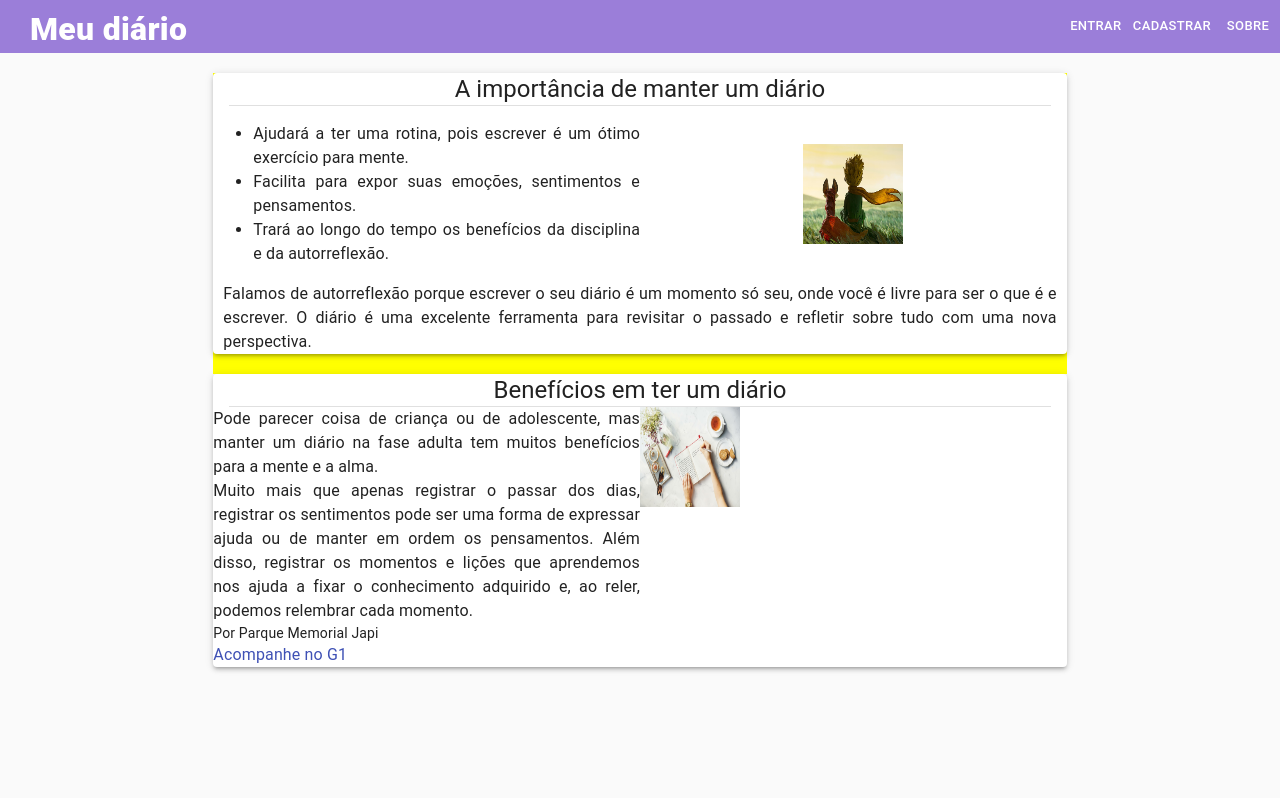
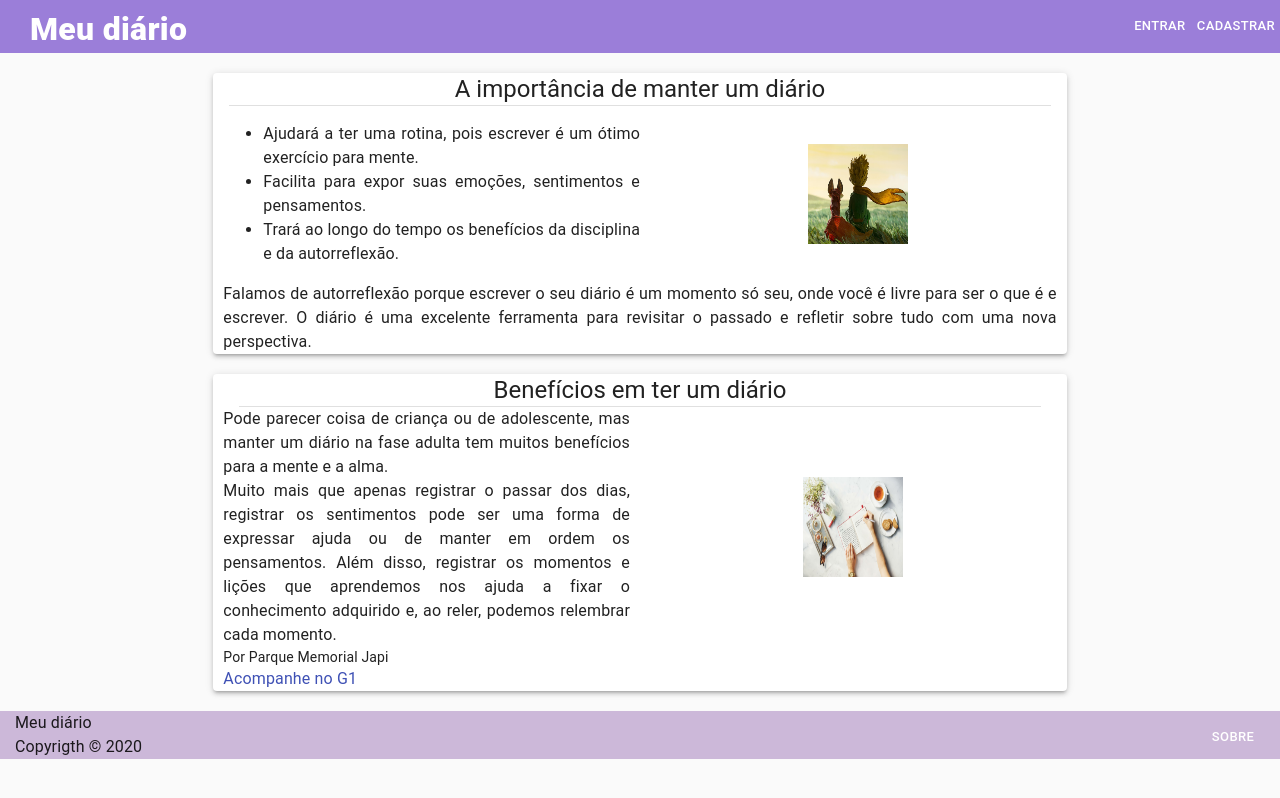
Before and after one commit to wandellamaia/aplicacaoWeb, a React (Create React App) app: page / in a window 1280 px wide. Built offline with nearby package versions, Linux system fonts and the light colour scheme.

Commit message:
Usabilidade do usuário

```diff
--- /dev/null
+++ b/src/features/InitialPage/views/Footer.jsx
@@ -0,0 +1,41 @@
+import { Typography, makeStyles, Grid, Button } from '@material-ui/core';
+
+import React from 'react';
+
+import Footnote from '../../../shared/components/Footnote';
+
+const useStyles = makeStyles((theme) => ({
+  textHeader: {
+    lineHeight: '1.5',
+  },
+  copyright: {
+    lineHeight: '1.5',
+  },
+  button: {
+    paddingTop: 15,
+    marginRight: 15,
+    color: '#FFFFFF',
+  },
+}));
+const Footer = () => {
+  const classes = useStyles();
+  return (
+    <Footnote>
+      <Grid container justify="center" style={{ marginLeft: 15 }}>
+        <Grid item xs>
+          <Typography className={classes.textHeader}>Meu diário</Typography>
+          <Typography className={classes.copyright}>
+            Copyrigth © 2020
+          </Typography>
+        </Grid>
+        <Grid item>
+          <Button size="small" className={classes.button}>
+            Sobre
+          </Button>
+        </Grid>
+      </Grid>
+    </Footnote>
+  );
+};
+
+export default Footer;
--- a/src/features/InitialPage/views/InitialPage.jsx
+++ b/src/features/InitialPage/views/InitialPage.jsx
@@ -9,10 +9,9 @@ import {
 } from '@material-ui/core';
 import React from 'react';
 import Menu from './Menu';
+import Footer from './Footer';
 import OutlinedCard from '../../../shared/components/OutlinedCard';
 import Colors from '../../../shared/styles/Colors';
-// import Colors from '../../../shared/styles/Colors';
-// import pequeno from '../../../../public/pequeno_principe.jpg';
 
 const useStyles = makeStyles((theme) => ({
   textHeader: {
@@ -22,10 +21,14 @@ const useStyles = makeStyles((theme) => ({
     lineHeight: '1.5',
     marginLeft: 30,
     marginTop: 5,
-    fontFamily: 'Roboto, Helvetica, Arial, sans-serif',
   },
   formatText: {
-    margin: '50 50',
+    paddingLeft: 10,
+    paddingRight: 10,
+  },
+  avatar: {
+    backgroundColor: Colors.IntermediateSecondary,
+    color: Colors.Secondary,
   },
 }));
 
@@ -35,11 +38,7 @@ const StartPage = () => {
     <>
       <Menu />
       <Grid container justify="center">
-        <Grid
-          item
-          xs={8}
-          style={{ paddingBottom: 20, backgroundColor: 'yellow' }}
-        >
+        <Grid item xs={8} style={{ paddingBottom: 20 }}>
           <OutlinedCard>
             <Grid container justify="space-between">
               <Grid item xs={12}>
@@ -48,7 +47,7 @@ const StartPage = () => {
                 </Typography>
                 <Divider variant="middle" />
               </Grid>
-              <Grid item xs>
+              <Grid item xs className={classes.formatText}>
                 <Typography align="justify">
                   <ul>
                     <li>
@@ -74,7 +73,7 @@ const StartPage = () => {
                   height="100"
                 />
               </Grid>
-              <Grid item style={{ paddingLeft: 10, paddingRight: 10 }}>
+              <Grid item className={classes.formatText}>
                 <Typography align="justify">
                   Falamos de autorreflexão porque escrever o seu diário é um
                   momento só seu, onde você é livre para ser o que é e escrever.
@@ -88,13 +87,13 @@ const StartPage = () => {
         <Grid item xs={8} justify="center">
           <OutlinedCard>
             <Grid container justify="center">
-              <Grid item xs={12} xl>
+              <Grid item xs={12} xl className={classes.formatText}>
                 <Typography variant="h5" align="center">
                   Benefícios em ter um diário
                 </Typography>
                 <Divider variant="middle" />
               </Grid>
-              <Grid item xs={6}>
+              <Grid item xs={6} className={classes.formatText}>
                 <Typography align="justify">
                   Pode parecer coisa de criança ou de adolescente, mas manter um
                   diário na fase adulta tem muitos benefícios para a mente e a
@@ -109,7 +108,7 @@ const StartPage = () => {
                   momento.
                 </Typography>
               </Grid>
-              <Grid item xs={6}>
+              <Grid item container justify="center" alignItems="center" xs={6}>
                 <img
                   alt="diario g1"
                   src="diario_g1.jpg"
@@ -117,8 +116,12 @@ const StartPage = () => {
                   height="100"
                 />
               </Grid>
-              <Grid item xs>
-                <Typography variant="h7" align="left">
+              <Grid item xs className={classes.formatText}>
+                <Typography
+                  variant="h7"
+                  align="left"
+                  style={{ paddingTop: 20 }}
+                >
                   Por Parque Memorial Japi
                 </Typography>
                 <Typography align="left">
@@ -131,6 +134,7 @@ const StartPage = () => {
           </OutlinedCard>
         </Grid>
       </Grid>
+      <Footer />
     </>
   );
 };
--- a/src/features/InitialPage/views/Menu.jsx
+++ b/src/features/InitialPage/views/Menu.jsx
@@ -4,8 +4,12 @@ import {
   Grid,
   Button,
   Avatar,
+  IconButton,
 } from '@material-ui/core';
+import LibraryBooksOutlinedIcon from '@material-ui/icons/LibraryBooksOutlined';
 import React, { useState, useEffect } from 'react';
+import Colors from '../../../shared/styles/Colors';
+
 import Layout from '../../../shared/components/Layout';
 import history from '../../../shared/history';
 
@@ -17,19 +21,13 @@ const useStyles = makeStyles((theme) => ({
     lineHeight: '1.5',
     marginLeft: 30,
     marginTop: 5,
-    fontFamily: 'Roboto, Helvetica, Arial, sans-serif',
   },
   button: {
     color: '#FFFFFF',
   },
-  textField: {
-    paddingTop: 0,
-    paddingBottom: 0,
-    lineHeight: 1.6,
-  },
-  menu: {
-    color: '#FFFFFF',
-    paddingTop: 20,
+  avatar: {
+    color: Colors.IntermediateSecondary,
+    backgroundColor: Colors.Secondary,
   },
 }));
 
@@ -57,26 +55,32 @@ const Menu = () => {
         </Grid>
         <Grid item container xs={3} sm justify="flex-end">
           {disapear ? (
-            <Grid item>
-              <Avatar classeName={classes.avatar}>w</Avatar>
-            </Grid>
+            <>
+              <Avatar className={classes.avatar}>W</Avatar>
+              <IconButton
+                onClick={() => {
+                  history.push('/Registro');
+                }}
+              >
+                <LibraryBooksOutlinedIcon />
+              </IconButton>
+            </>
           ) : (
+            <>
               <Button
                 size="small"
-              onClick={() => history.push('/Login')}
+                onClick={() => {
+                  return history.push('/Login');
+                }}
                 className={classes.button}
               >
                 Entrar
               </Button>
-          )}
-
               <Button size="small" className={classes.button}>
                 Cadastrar
               </Button>
-
-          <Button size="small" className={classes.button}>
-            Sobre
-          </Button>
+            </>
+          )}
         </Grid>
       </Grid>
     </Layout>
--- a/src/features/Login/views/LoginBox.jsx
+++ b/src/features/Login/views/LoginBox.jsx
@@ -12,7 +12,7 @@ const useStyles = makeStyles((theme) => ({
     borderWidth: '1px',
   },
   pTitle: {
-    color: 'black',
+    color: Colors.Alernative,
     fontSize: '32px',
     marginTop: '12px',
     textAlign: 'center',
--- a/src/features/Login/views/LoginPage.jsx
+++ b/src/features/Login/views/LoginPage.jsx
@@ -88,6 +88,7 @@ const LoginPage = (props) => {
       setShowMessage(true);
     }
   };
+  localStorage.setItem('keepConected', keepConected);
 
   return (
     <>
--- a/src/features/Record/views/RecordMenu.jsx
+++ b/src/features/Record/views/RecordMenu.jsx
@@ -9,14 +9,15 @@ import {
   IconButton,
   Avatar,
 } from '@material-ui/core';
-import ArrowBackIosOutlinedIcon from '@material-ui/icons/ArrowBackIosOutlined';
 
+import ExitToAppIcon from '@material-ui/icons/ExitToApp';
+import HomeIcon from '@material-ui/icons/Home';
+import { deepPurple } from '@material-ui/core/colors';
 import Layout from '../../../shared/components/Layout';
 import Colors from '../../../shared/styles/Colors';
+import history from '../../../shared/history';
+import * as operations from '../control/RecordOperations';
 
-import history from '../../../shared/history';
-
-import * as utils from '../../../shared/utils';
 
 const useStyles = makeStyles((theme) => ({
   textHeader: {
@@ -26,10 +27,9 @@ const useStyles = makeStyles((theme) => ({
     lineHeight: '1.5',
     marginLeft: 30,
     marginTop: 5,
-    fontFamily: 'Roboto, Helvetica, Arial, sans-serif',
   },
-  orange: {
-    color: Colors.Alernative,
+  avatar: {
+    color: Colors.IntermediateSecondary,
     backgroundColor: Colors.Secondary,
   },
 }));
@@ -46,21 +46,17 @@ const RecordMenu = (props) => {
           justify="space-between"
           alignItems="center"
         >
-          <Grid item>
-            <IconButton
-              onClick={() => {
-                history.push('/');
-              }}
-            >
-              <ArrowBackIosOutlinedIcon aria-label="delete" />
+          <Grid item xs>
+            <Typography className={classes.textHeader}>Meu diário</Typography>
+          </Grid>
+          <Grid item container xs={3} justify="flex-end">
+            <Avatar className={classes.avatar}>W</Avatar>
+            <IconButton onClick={() => operations.homePage()}>
+              <HomeIcon />
             </IconButton>
-          </Grid>
-          <Grid item>
-            <Typography className={classes.textHeader}>Relatos</Typography>
-          </Grid>
-          <Grid item />
-          <Grid item>
-            <Avatar className={classes.orange}>N</Avatar>
+            <IconButton onClick={() => operations.clearUser()}>
+              <ExitToAppIcon />
+            </IconButton>
           </Grid>
         </Grid>
       </Layout>
--- a/src/features/Record/views/RecordPage.jsx
+++ b/src/features/Record/views/RecordPage.jsx
@@ -1,25 +1,13 @@
 import React from 'react';
-import {
-  makeStyles,
-  Grid,
-  Card,
-  IconButton,
-  Typography,
-  Avatar,
-} from '@material-ui/core';
+import { makeStyles, Grid, Paper } from '@material-ui/core';
 import TextField from '@material-ui/core/TextField';
 
-import ArrowBackIosOutlinedIcon from '@material-ui/icons/ArrowBackIosOutlined';
-import ExitToAppIcon from '@material-ui/icons/ExitToApp';
-import HomeIcon from '@material-ui/icons/Home';
-
-import history from '../../../shared/history';
 import DescriptionCard from './DescriptionCard';
 import SelectHumor from './SelectHumor';
-import Layout from '../../../shared/components/Layout';
+
 import CarouselPhotos from './CarouselPhotos';
 import Colors from '../../../shared/styles/Colors';
-import * as logout from '../control/RecordOperations';
+import RecordMenu from './RecordMenu';
 
 const useStyles = makeStyles((theme) => ({
   textHeader: {
@@ -37,10 +25,6 @@ const useStyles = makeStyles((theme) => ({
     lineHeight: 1.6,
   },
   exitButton: {},
-  avatar: {
-    backgroundColor: Colors.IntermediateSecondary,
-    color: Colors.Secondary,
-  },
 }));
 
 export default function RecordPage() {
@@ -48,44 +32,17 @@ export default function RecordPage() {
 
   return (
     <>
-      <Layout>
-        <Grid
-          container
-          direction="row"
-          justify="space-between"
-          alignItems="center"
-        >
-          <Grid item>
-            <Typography className={classes.textHeader}>Relatos</Typography>
-          </Grid>
-          <Grid item>
-            <Avatar classeName={classes.avatar}>N</Avatar>
-          </Grid>
-          <Grid item>
-            <IconButton onClick={() => logout.clearUser()}>
-              <ExitToAppIcon />
-            </IconButton>
-            <Grid item>
-              <IconButton onClick={() => history.push('/')}>
-                <HomeIcon />
-              </IconButton>
-            </Grid>
-          </Grid>
-        </Grid>
-      </Layout>
-      <Grid
-        container
-        item
-        justify="center"
-        style={{
-          paddingTop: 16,
-          height: '100vh',
-        }}
-      >
-        <Grid item>
-          <Card>
-            <Grid container item justify="center" style={{ paddingBottom: 16 }}>
-              <Grid item style={{ marginRight: 100, marginLeft: 50 }}>
+      <RecordMenu />
+      <Grid container item justify="center" alignItems="center">
+        <Grid item xs={9}>
+          <Paper elevation="3" variant="elevation">
+            <Grid
+              container
+              justify="center"
+              alignItems="center"
+              style={{ paddingBottom: 16 }}
+            >
+              <Grid item container justify="center" xs={9} sm={3}>
                 <TextField
                   id="datetime-local"
                   type="datetime-local"
@@ -97,7 +54,7 @@ export default function RecordPage() {
                   }}
                 />
               </Grid>
-              <Grid item style={{ marginLeft: 100, marginRight: 50 }}>
+              <Grid item container justify="center" xs={8} sm={4}>
                 <SelectHumor className={classes.textField} />
               </Grid>
             </Grid>
@@ -109,6 +66,7 @@ export default function RecordPage() {
             >
               <Grid
                 item
+                xs
                 style={{
                   marginBottom: 50,
                 }}
@@ -119,7 +77,7 @@ export default function RecordPage() {
                 <DescriptionCard />
               </Grid>
             </Grid>
-          </Card>
+          </Paper>
         </Grid>
       </Grid>
     </>
--- a/src/features/Record/views/SelectHumor.jsx
+++ b/src/features/Record/views/SelectHumor.jsx
@@ -7,7 +7,7 @@ import Select from '@material-ui/core/Select';
 
 const useStyles = makeStyles((theme) => ({
   button: {
-    display: 'block',
+    // display: 'block',
     marginTop: theme.spacing(2),
   },
   formControl: {
--- /dev/null
+++ b/src/shared/components/Footnote.jsx
@@ -0,0 +1,32 @@
+import React from 'react';
+import PropTypes from 'prop-types';
+import { makeStyles, Box } from '@material-ui/core';
+import Colors from '../styles/Colors';
+
+const useStyles = makeStyles({
+  mainHeader: {
+    background: Colors.IntermediatePrimary,
+    width: '100%',
+    display: 'flex',
+    flexWrap: 'wrap',
+    boxSizing: 'border-box',
+    lineHeight: 1.5,
+    marginTop: 20,
+  },
+});
+
+const Footnote = (props) => {
+  const { children } = props;
+  const classes = useStyles();
+  return (
+    <>
+      <Box className={classes.mainHeader}>{children}</Box>
+    </>
+  );
+};
+
+Footnote.propTypes = {
+  children: PropTypes.node.isRequired,
+};
+
+export default Footnote;
```
Also changed, not shown: src/features/Record/control/RecordOperations.js (+12 -0 lines), src/features/Record/views/DescriptionCard.jsx (+21 -14 lines). Lines whose indentation alone changed are shown as unchanged.
